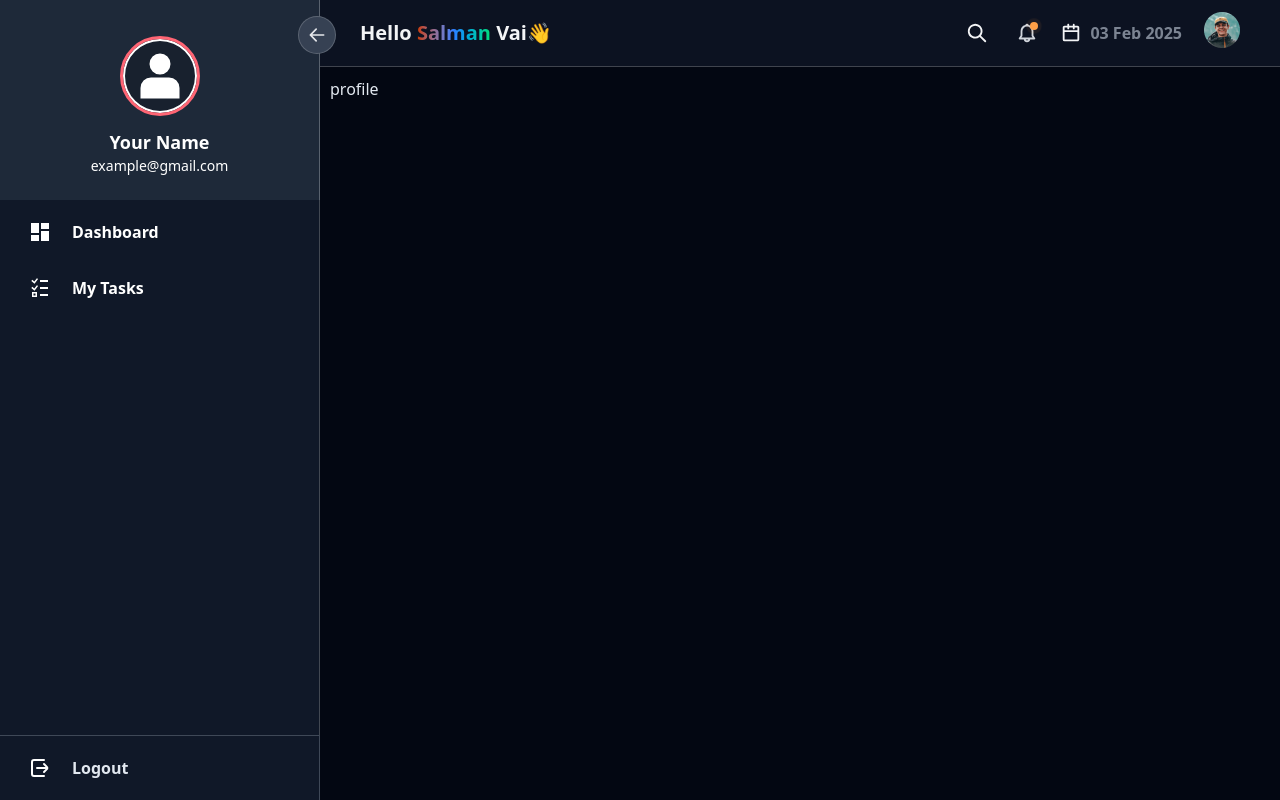
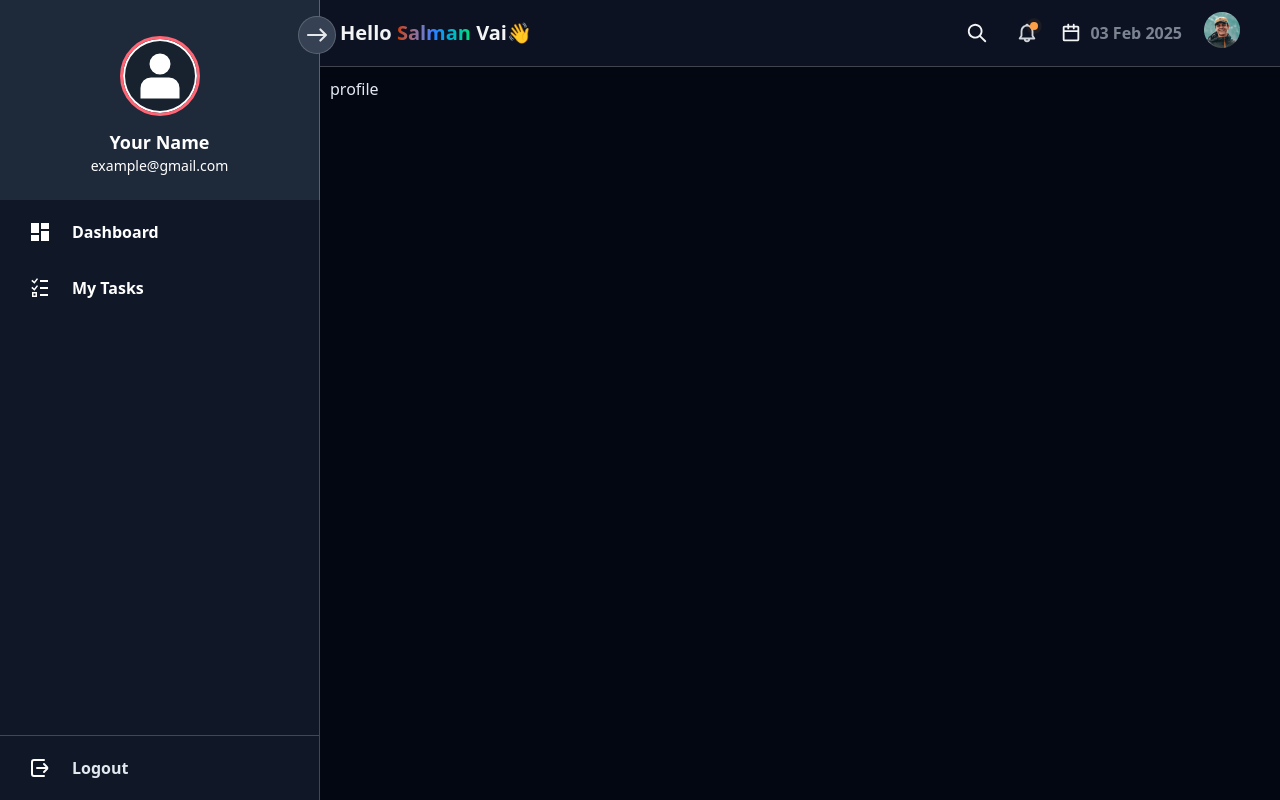
Before and after one commit to Hablu-Programmer-Team/HP-Team, a React (Vite) app: page /profile in a window 1280 px wide. Built offline with nearby package versions, Linux system fonts and the light colour scheme.

Commit message:
refactor: enhance Parent and Sidebar components with state management for sidebar visibility and improve Navbar integration

```diff
--- a/src/components/common/parent.tsx
+++ b/src/components/common/parent.tsx
@@ -1,14 +1,26 @@
-import { FC } from "react";
+import { FC, useState } from "react";
 import { Sidebar } from "../team/Alamin";
 import { Navbar } from "../team/Hasib";
+import { cn } from "@/lib/utils/cn";
 
-export const Parent: FC<IChildren> = ({ children }) => (
-  <div className="flex w-full">
-    <Sidebar />
+export const Parent: FC<IChildren> = ({ children }) => {
+  const [openSidebar, setOpenSidebar] = useState<boolean>(true);
 
-    <div className="w-full">
-      <Navbar />
-      <div className="h-[90svh] p-2.5 overflow-y-auto">{children}</div>
+  return (
+    <div className="flex w-full">
+      <Sidebar openSidebar={openSidebar} setOpenSidebar={setOpenSidebar} />
+      {/* <div className=" max-w-sm"></div> */}
+
+      <div className="transition-all duration-300 w-full">
+        <Navbar openSidebar={openSidebar} setOpenSidebar={setOpenSidebar} />
+        <div
+          className={cn(
+            "h-[90svh] max-w-screen-2xl mx-auto p-2.5 overflow-y-auto"
+          )}
+        >
+          {children}
+        </div>
+      </div>
     </div>
-  </div>
-);
+  );
+};
--- a/src/components/team/Alamin/Sidebar.tsx
+++ b/src/components/team/Alamin/Sidebar.tsx
@@ -1,14 +1,18 @@
 import { FC, useEffect, useState } from "react";
 import { NavLink } from "react-router-dom";
 import { dashItems } from "./data";
-import { ArrowDownIcon, LeaveIcon, LeftArray, UserIcon } from "./icons";
+import { ArrowDownIcon, LeaveIcon, RightArray, UserIcon } from "./icons";
 import myStyle from "./sidebar.module.css";
 
-export const Sidebar: FC = () => {
+interface SidebarProps {
+  openSidebar: boolean;
+  setOpenSidebar: (open: boolean) => void;
+}
+
+export const Sidebar: FC<SidebarProps> = ({ openSidebar, setOpenSidebar }) => {
   const [openNestMenu, setOpenNestMenu] = useState<{ [key: number]: boolean }>(
     {}
   );
-  const [openSidebar, setOpenSidebar] = useState<boolean>();
   const [isActive, setIsActive] = useState(0);
 
   const handleNestMenu = (idx: number) => {
@@ -16,31 +20,31 @@ export const Sidebar: FC = () => {
     setIsActive(idx);
   };
 
-  useEffect(() => {
-    const checkScreenSize = () => {
-      if (window.innerWidth < 426) {
-        setOpenSidebar(false);
-      } else {
-        setOpenSidebar(true);
-      }
-    };
+  // useEffect(() => {
+  //   const checkScreenSize = () => {
+  //     if (window.innerWidth < 426) {
+  //       setOpenSidebar(false);
+  //     } else {
+  //       setOpenSidebar(true);
+  //     }
+  //   };
 
-    checkScreenSize();
-    window.addEventListener("resize", checkScreenSize);
-    return () => window.removeEventListener("resize", checkScreenSize);
-  }, []);
+  //   checkScreenSize();
+  //   window.addEventListener("resize", checkScreenSize);
+  //   return () => window.removeEventListener("resize", checkScreenSize);
+  // }, []);
 
   return (
     <aside
-      className={`h-screen max-w-xs w-full relative ${
-        !openSidebar ? "-translate-x-[260px]" : ""
+      className={`h-screen max-w-xs relative transition-transform duration-300 ${
+        openSidebar ? "translate-x-0 w-full" : "-translate-x-[260px] w-0"
       }`}
     >
       <button
         onClick={() => setOpenSidebar(!openSidebar)}
         className="absolute -right-4 top-4 z-30 flex justify-center items-center cursor-pointer p-2 bg-gray-700 hover:bg-gray-800 transition-all duration-200 rounded-full border border-gray-100/20 hover:border-gray-100 "
       >
-        <LeftArray className="text-gray-200" />
+        <RightArray className={`transition-transform text-gray-200`} />
       </button>
 
       <div
--- a/src/components/team/Alamin/icons.tsx
+++ b/src/components/team/Alamin/icons.tsx
@@ -144,7 +144,22 @@ export const UserIcon: FC<IconSvgProps> = (props) => (
     />
   </svg>
 );
-export const LeftArray: FC<IconSvgProps> = (props) => (
+export const RightArray: FC<IconSvgProps> = (props) => (
+  <svg
+    xmlns="http://www.w3.org/2000/svg"
+    width="20"
+    height="20"
+    viewBox="0 -6.5 38 38"
+    {...props}
+  >
+    <path
+      fill="currentColor"
+      fill-rule="nonzero"
+      d="m26.812.58 10.513 10.424.088.082c.352.349.557.809.587 1.352l-.002.183c-.025.43-.19.842-.514 1.21l-.123.127L26.812 24.42a2.005 2.005 0 0 1-2.822 0 1.985 1.985 0 0 1 0-2.822l7.284-7.224H2C.897 14.375 0 13.486 0 12.385c0-1.102.897-1.992 2-1.992h29.04l-7.05-6.99a1.985 1.985 0 0 1 0-2.822 2.005 2.005 0 0 1 2.822 0"
+    />
+  </svg>
+);
+export const MenuIcon: FC<IconSvgProps> = (props) => (
   <svg
     xmlns="http://www.w3.org/2000/svg"
     width="20"
@@ -154,10 +169,11 @@ export const LeftArray: FC<IconSvgProps> = (props) => (
     {...props}
   >
     <path
-      fill="currentColor"
-      fill-rule="evenodd"
-      d="M11.707 4.293a1 1 0 0 1 0 1.414L6.414 11H20a1 1 0 1 1 0 2H6.414l5.293 5.293a1 1 0 0 1-1.414 1.414l-7-7a1 1 0 0 1 0-1.414l7-7a1 1 0 0 1 1.414 0"
-      clip-rule="evenodd"
+      stroke="currentColor"
+      stroke-linecap="round"
+      stroke-linejoin="round"
+      stroke-width="2"
+      d="M4 6h16M4 12h16M4 18h16"
     />
   </svg>
 );
--- a/src/components/team/Hasib/navbar.tsx
+++ b/src/components/team/Hasib/navbar.tsx
@@ -1,11 +1,26 @@
-import { FC } from "react";
+import { Dispatch, FC, SetStateAction } from "react";
 import { NavLink } from "react-router-dom";
+import { MenuIcon } from "../Alamin/icons";
 import { Items } from "./items";
 import { ProfileMenu } from "./profilemenu";
 import { SearchItem } from "./searchitem";
 
-export const Navbar: FC = () => (
-  <div className="flex h-fit bg-gray-900/70 text-gray-100 w-full justify-end sm:justify-between items-center px-5 lg:px-10 py-3 border-b border-b-neutral-400/35">
+type TProps = {
+  openSidebar: boolean;
+  setOpenSidebar: Dispatch<SetStateAction<boolean>>;
+};
+
+export const Navbar: FC<TProps> = ({ openSidebar, setOpenSidebar }) => (
+  <div className="flex h-fit bg-gray-900/70 text-gray-100 w-full justify-end sm:justify-between items-center ps-2.5 pe-5 lg:ps-5 lg:pe-10 py-3 border-b border-b-neutral-400/35">
+    <div className="flex gap-x-2.5">
+      <button
+        className="cursor-pointer"
+        hidden={openSidebar}
+        onClick={() => setOpenSidebar(true)}
+      >
+        <MenuIcon />
+      </button>
+
       <NavLink to="/profile">
         <div className="hidden sm:block font-bold text-base lg:text-xl ">
           Hello{" "}
@@ -15,10 +30,11 @@ export const Navbar: FC = () => (
           Vai👋
         </div>
       </NavLink>
+    </div>
 
     {/* Navbar Icon & Profile */}
 
-    <div className="flex items-center space-x-[10px] lg:space-x-[22px]">
+    <div className="flex items-center gap-x-[10px] lg:gap-x-[22px]">
       <SearchItem />
       <Items />
       <ProfileMenu />
```
Lines whose indentation alone changed are shown as unchanged.
